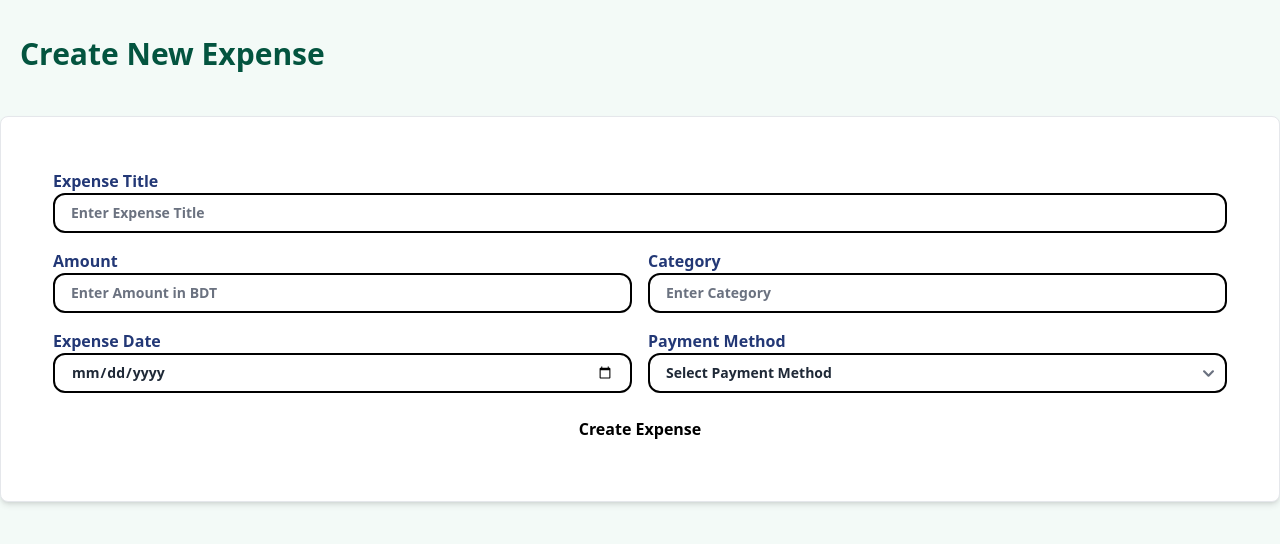
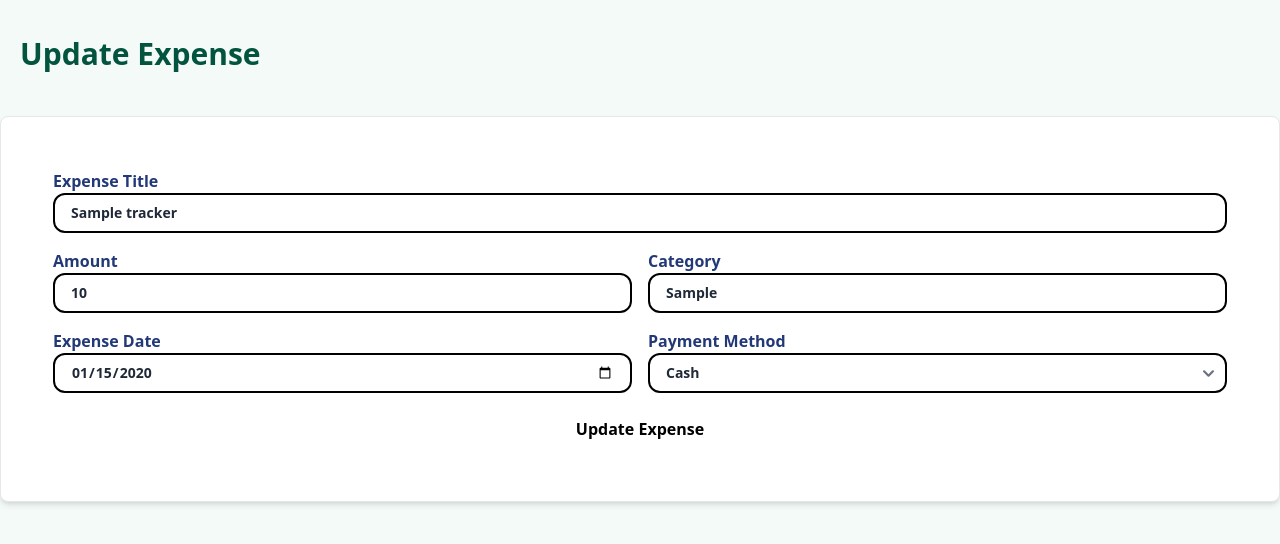
Before and after one commit to ripa01/TrackMySpend, a Django app: page /update/1/ in a window 1280 px wide. Shown: the part 72-616 px from the top of the page. Run offline with Django 5.2, Linux system fonts and the light colour scheme; tables that the repository leaves empty hold one stand-in row (values such as "Sample post"); style sheets or scripts are compiled from the project's sources; some libraries are stand-ins or nearby versions.

Commit message:
display previous data in update form

```diff
--- a/spendTracker/templates/form.html
+++ b/spendTracker/templates/form.html
@@ -3,7 +3,11 @@
 {% block content %}
 <div class="flex flex-cols justify-between p-5">
     <div>
-        <h1 class="mb-6 text-3xl font-semibold text-green-800">Create New Expense</h1>
+        {% if expense.pk %}
+            <h1 class="mb-6 text-3xl font-semibold text-green-800">Update Expense</h1>
+        {% else %}
+            <h1 class="mb-6 text-3xl font-semibold text-green-800">Create New Expense</h1>
+        {% endif %}
     </div>
 </div>
 
@@ -18,50 +22,44 @@
                             <label for="title" class="text-md">Expense Title</label>
                             <input type="text" name="title" id="title"
                                    class="w-full rounded-xl px-4 py-2 border-2 border-black text-gray-800 text-sm"
-                                   placeholder="Enter Expense Title" required/>
-
+                                   placeholder="Enter Expense Title" required value="{{ expense.title }}"/>
                         </div>
                         <div class="">
                             <label for="amount" class="text-md">Amount</label>
                             <input type="number" min="0.01" step="0.01" name="amount" id="amount"
                                    class="w-full rounded-xl px-4 py-2 border-2 border-black text-gray-800 text-sm"
-                                   placeholder="Enter Amount in BDT" required/>
+                                   placeholder="Enter Amount in BDT" required value="{{ expense.amount }}"/>
                         </div>
                         <div class="">
                             <label id="category" for="category" class="text-md">Category</label>
                             <input type="text" name="category" id="category"
                                    class="w-full rounded-xl px-4 py-2 border-2 border-black text-gray-800 text-sm"
-                                   placeholder="Enter Category" required/>
-
+                                   placeholder="Enter Category" required value="{{ expense.category }}"/>
                         </div>
                         <div class="">
                             <label for="date" class="text-md">Expense Date</label>
                             <input type="date" name="date" id="date"
                                    class="w-full rounded-xl px-4 py-2 border-2 border-black text-gray-800 text-sm"
-                                   required min="{{ today|date:'Y-m-d' }}"/>
+                                   required min="{{ today|date:'Y-m-d' }}" value="{{ expense.date|date:'Y-m-d' }}"/>
                         </div>
                         <div class="">
                             <label for="payment_method" class="text-md">Payment Method</label>
                             <select name="payment_method" id="payment_method"
                                     class="w-full rounded-xl px-4 py-2 border-2 border-black text-gray-800 text-sm"
                                     required>
-                                <option value="" disabled selected>Select Payment Method</option>
-                                <option value="Cash">Cash</option>
-                                <option value="Credit Card">Credit Card</option>
-                                <option value="Debit Card">Debit Card</option>
-                                <option value="Bank Transfer">Bank Transfer</option>
-                                <option value="Online Payment">Online Payment</option>
-
+                                <option value="" disabled>Select Payment Method</option>
+                                <option value="Cash" {% if expense.payment_method == 'Cash' %}selected{% endif %}>Cash</option>
+                                <option value="Credit Card" {% if expense.payment_method == 'Credit Card' %}selected{% endif %}>Credit Card</option>
+                                <option value="Debit Card" {% if expense.payment_method == 'Debit Card' %}selected{% endif %}>Debit Card</option>
+                                <option value="Bank Transfer" {% if expense.payment_method == 'Bank Transfer' %}selected{% endif %}>Bank Transfer</option>
+                                <option value="Online Payment" {% if expense.payment_method == 'Online Payment' %}selected{% endif %}>Online Payment</option>
                             </select>
                         </div>
 
-
-                        <input type="text" name="class_code" value="{{ class.code }}" hidden/>
-                        <input type="text" name="action" value="create_expense" hidden/>
                         <div class="col-span-2">
                             <button class="w-full py-2 bg-white hover:bg-gray-100 text-black hover:text-primary rounded-lg text-md"
                                     type="submit">
-                                Create Expense
+                                {% if expense.pk %}Update Expense{% else %}Create Expense{% endif %}
                             </button>
                         </div>
                     </div>
--- a/spendTracker/templates/home.html
+++ b/spendTracker/templates/home.html
@@ -33,7 +33,7 @@
 
         <div class="flex  mt-4">
             <!-- Update Button -->
-            <a href="/"
+            <a href="{% url 'update' expense.pk %}"
                class="inline-flex items-center px-3 py-2 text-sm font-medium text-center text-white bg-blue-500 rounded-lg hover:bg-blue-600 focus:ring-4 focus:outline-none focus:ring-blue-300 dark:bg-blue-600 dark:hover:bg-blue-700 dark:focus:ring-blue-800 mr-2">
                 Update
             </a>
```
